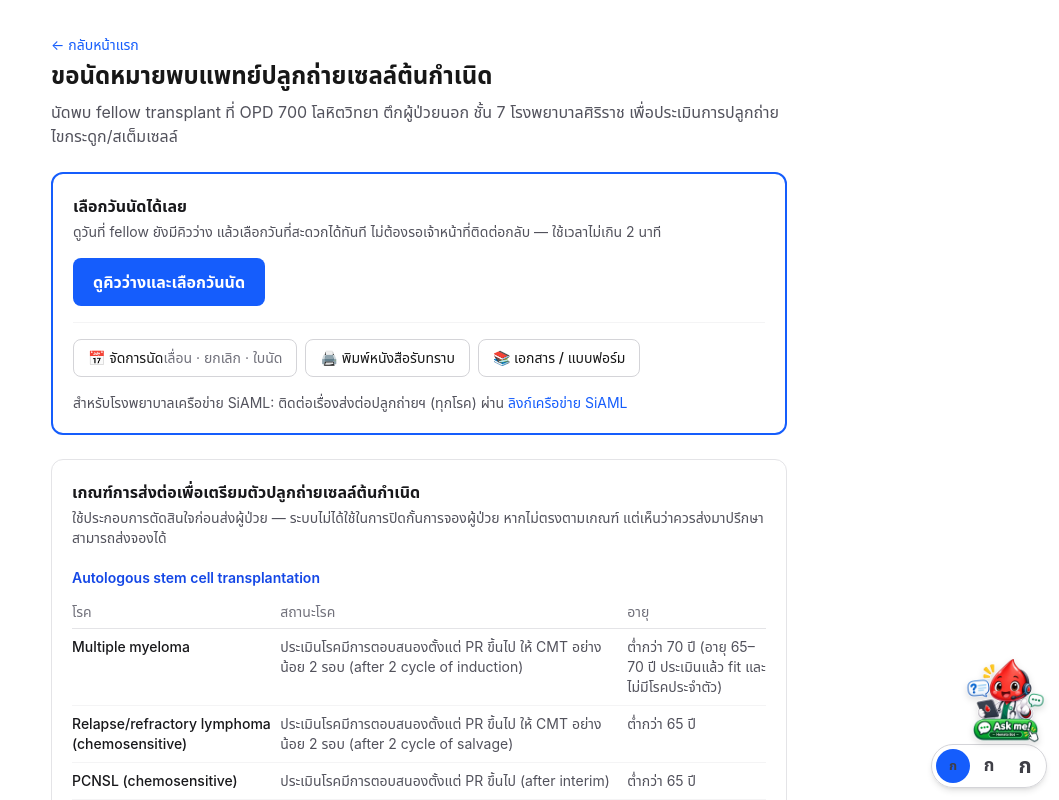
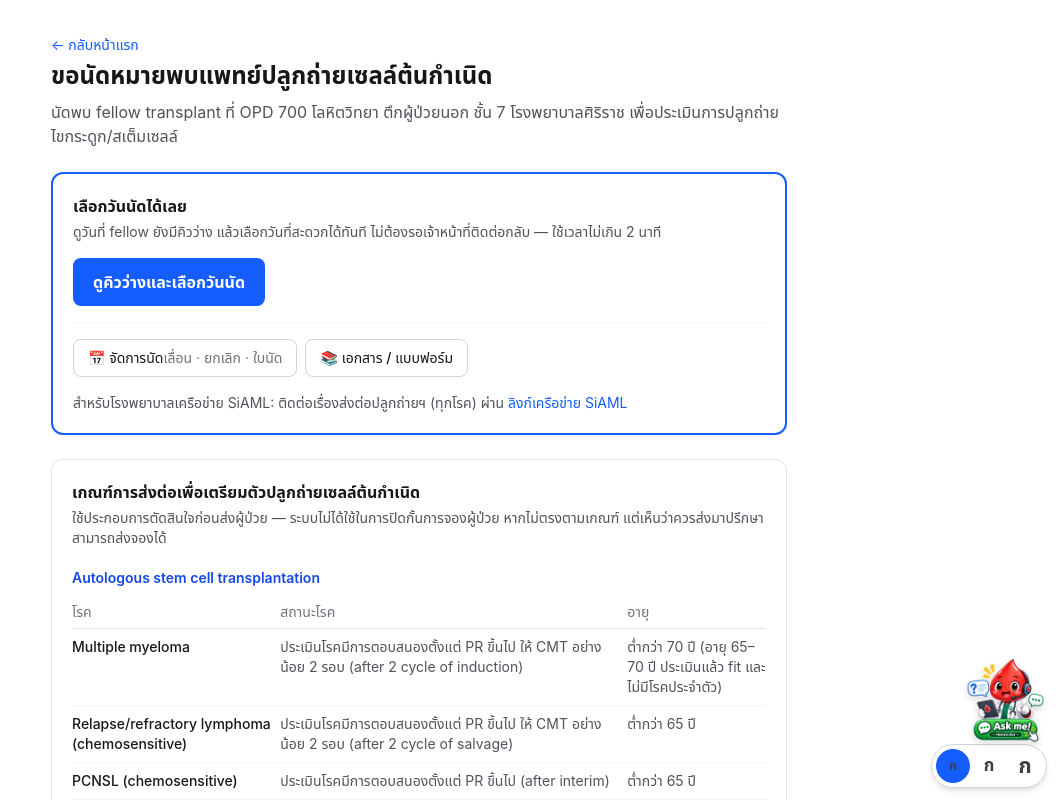
Before and after one commit to prhdev222/SiBMT_14, a Next.js app: page /refer/transplant in a window 1280 px wide. Shown: the top 800 px of the page, without its empty margins (221-1280 px from the left). Built offline with nearby package versions, Linux system fonts and the light colour scheme.

Commit message:
ui: remove consent print links

```diff
--- a/src/app/book/transplant/BookingFlow.tsx
+++ b/src/app/book/transplant/BookingFlow.tsx
@@ -218,10 +218,7 @@ export function BookingFlow({
         <span className="text-zinc-700">
           ข้าพเจ้าได้แจ้งผู้ป่วยหรือผู้แทนโดยชอบธรรม
           และให้ลงนามรับทราบการส่งข้อมูลเรียบร้อยแล้ว
-          โดยเก็บต้นฉบับไว้ที่โรงพยาบาลต้นทาง{" "}
-          <Link href="/consent" target="_blank" className="text-blue-600 hover:underline">
-            เปิดแบบฟอร์มเพื่อพิมพ์
-          </Link>
+          โดยเก็บต้นฉบับไว้ที่โรงพยาบาลต้นทาง
         </span>
       </label>
 
--- a/src/app/refer/transplant/page.tsx
+++ b/src/app/refer/transplant/page.tsx
@@ -25,7 +25,6 @@ export default function TransplantPage() {
         <Link href="/book/transplant" className="mt-4 inline-flex rounded-lg bg-blue-600 px-5 py-3 text-white font-semibold hover:bg-blue-700">ดูคิวว่างและเลือกวันนัด</Link>
         <div className="mt-4 flex flex-wrap gap-2 border-t border-zinc-100 pt-4">
           <Link href="/booking" className="inline-flex rounded-lg border border-zinc-300 bg-white px-3.5 py-2 text-sm font-medium hover:border-blue-400 hover:bg-blue-50">📅 จัดการนัด <span className="text-zinc-500 font-normal">เลื่อน · ยกเลิก · ใบนัด</span></Link>
-          <Link href="/consent" className="inline-flex rounded-lg border border-zinc-300 bg-white px-3.5 py-2 text-sm font-medium hover:border-blue-400 hover:bg-blue-50">🖨️ พิมพ์หนังสือรับทราบ</Link>
           <a href="#documents" className="inline-flex rounded-lg border border-zinc-300 bg-white px-3.5 py-2 text-sm font-medium hover:border-blue-400 hover:bg-blue-50">📚 เอกสาร / แบบฟอร์ม</a>
         </div>
         <p className="text-sm text-zinc-600 mt-4">สำหรับโรงพยาบาลเครือข่าย SiAML: ติดต่อเรื่องส่งต่อปลูกถ่ายฯ (ทุกโรค) ผ่าน <a href={LINE_OA.siamlUrl} target="_blank" rel="noopener noreferrer" className="text-blue-600 hover:underline">ลิงก์เครือข่าย SiAML</a></p>
```
